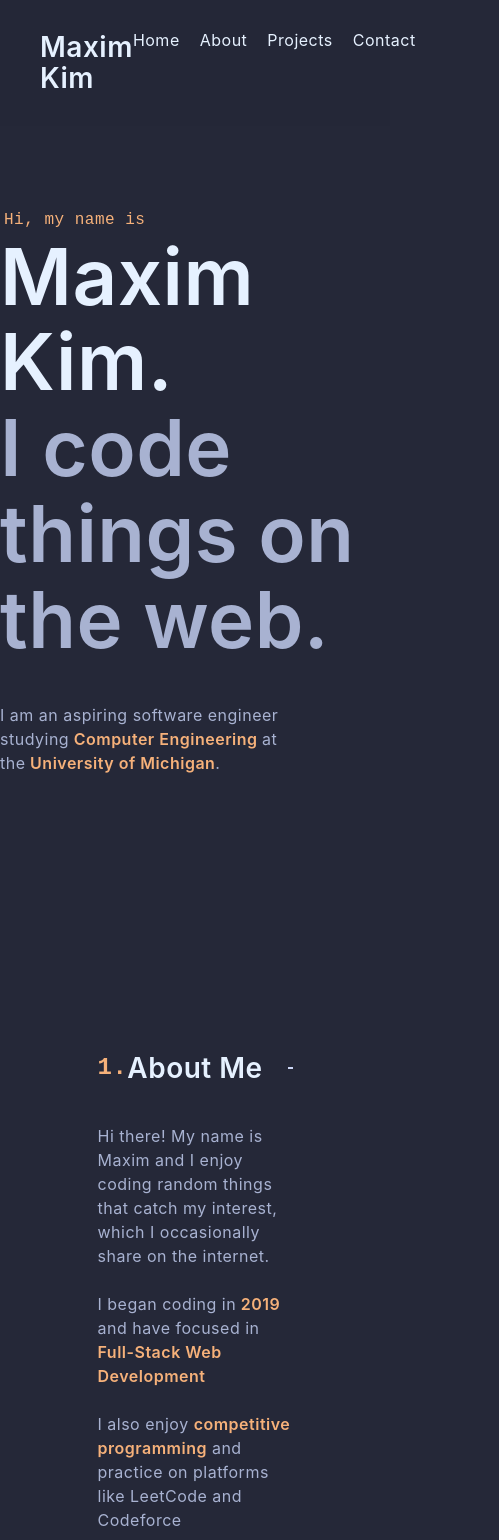
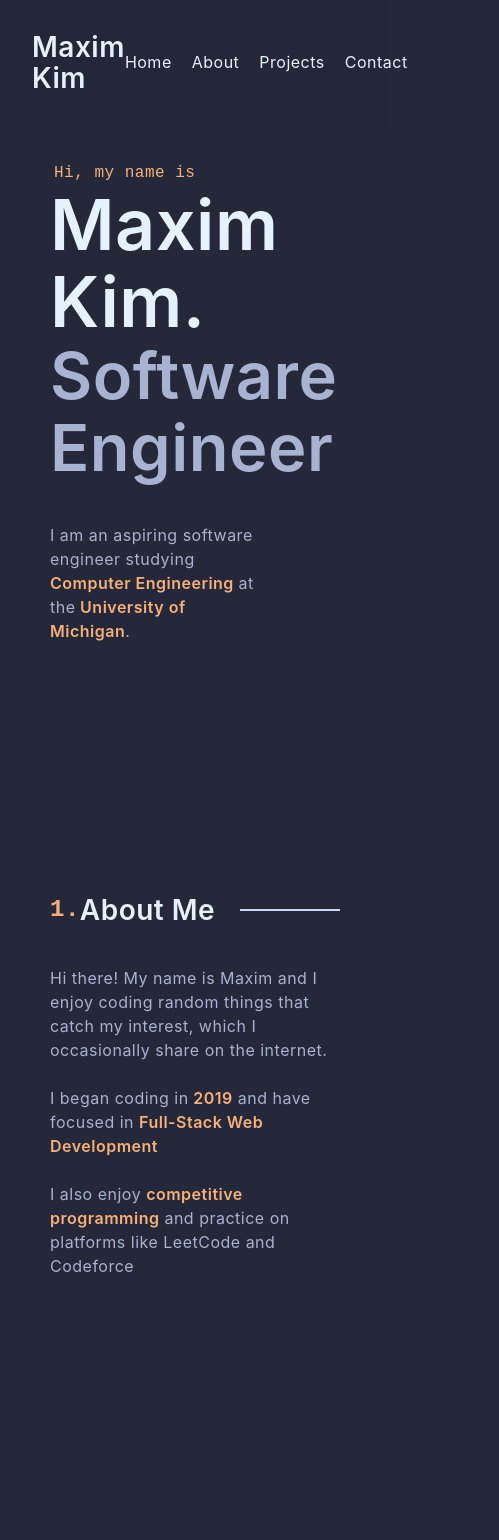
Before and after one commit to Maxim12313/portfolio, a Next.js app: page / in a window 390 px wide. Shown: the top 1540 px of the page, 499 px wide, since content can reach past the window. Built offline with nearby package versions, Linux system fonts and the light colour scheme.

Commit message:
allow phone dimension change

```diff
--- a/app/components/BigText.js
+++ b/app/components/BigText.js
@@ -1,13 +1,12 @@
 export default function BigText() {
   return (
-    <div className="flex flex-col w-full min-h-dvh items-center mt-52">
+    <div className="w-full min-h-dvh flex flex-col items-center justify-center">
+      <div className="flex flex-col w-full items-center widthManager">
         <a name="home"></a>
         <div className="flex flex-col justify-start items-start">
           <h4 className="p-1">Hi, my name is</h4>
-        <h1 className="text-[78px]">Maxim Kim.</h1>
-        <h1 className="text-[78px] text-light-slate">
-          I code things on the web.
-        </h1>
+          <h1 className="text-[70px]">Maxim Kim.</h1>
+          <h1 className="text-[65px] text-light-slate">Software Engineer</h1>
           <div className="text-wrap w-3/4">
             <p className="my-10">
               I am an aspiring software engineer studying
@@ -18,5 +17,6 @@
           </div>
         </div>
       </div>
+    </div>
   );
 }
--- a/app/components/Cursor.js
+++ b/app/components/Cursor.js
@@ -14,7 +14,7 @@
   };
 
   const cursor = (
-    <div>
+    <div className>
       <div
         className="fixed p-5 border-2 border-white rounded-full z-20 pointer-events-none
                    "
--- a/app/components/Footer.js
+++ b/app/components/Footer.js
@@ -1,6 +1,65 @@
 export default function Footer() {
   return (
     <footer className="w-full h-20 flex flex-col items-center justify-center">
+      <div className="flex flex-col p-2 items-center">
+        <div className="onlySmall flex flex-row items-center justify-start">
+          <a
+            href="https://github.com/Maxim12313"
+            target="_blank"
+            className="icon"
+          >
+            <svg
+              className="fill-inherit"
+              xmlns="http://www.w3.org/2000/svg"
+              width="24"
+              height="24"
+              viewBox="0 0 24 24"
+            >
+              <path d="M12 0c-6.626 0-12 5.373-12 12 0 5.302 3.438 9.8 8.207 11.387.599.111.793-.261.793-.577v-2.234c-3.338.726-4.033-1.416-4.033-1.416-.546-1.387-1.333-1.756-1.333-1.756-1.089-.745.083-.729.083-.729 1.205.084 1.839 1.237 1.839 1.237 1.07 1.834 2.807 1.304 3.492.997.107-.775.418-1.305.762-1.604-2.665-.305-5.467-1.334-5.467-5.931 0-1.311.469-2.381 1.236-3.221-.124-.303-.535-1.524.117-3.176 0 0 1.008-.322 3.301 1.23.957-.266 1.983-.399 3.003-.404 1.02.005 2.047.138 3.006.404 2.291-1.552 3.297-1.23 3.297-1.23.653 1.653.242 2.874.118 3.176.77.84 1.235 1.911 1.235 3.221 0 4.609-2.807 5.624-5.479 5.921.43.372.823 1.102.823 2.222v3.293c0 .319.192.694.801.576 4.765-1.589 8.199-6.086 8.199-11.386 0-6.627-5.373-12-12-12z" />
+            </svg>
+          </a>
+          <a
+            href="https://www.linkedin.com/in/maxim-kim-b057bb240/"
+            target="_blank"
+            className="icon"
+          >
+            <svg
+              className="fill-inherit"
+              xmlns="http://www.w3.org/2000/svg"
+              width="24"
+              height="24"
+              viewBox="0 0 24 24"
+            >
+              <path d="M19 0h-14c-2.761 0-5 2.239-5 5v14c0 2.761 2.239 5 5 5h14c2.762 0 5-2.239 5-5v-14c0-2.761-2.238-5-5-5zm-11 19h-3v-11h3v11zm-1.5-12.268c-.966 0-1.75-.79-1.75-1.764s.784-1.764 1.75-1.764 1.75.79 1.75 1.764-.783 1.764-1.75 1.764zm13.5 12.268h-3v-5.604c0-3.368-4-3.113-4 0v5.604h-3v-11h3v1.765c1.396-2.586 7-2.777 7 2.476v6.759z" />
+            </svg>
+          </a>
+          <a
+            href="https://leetcode.com/u/maxi24/"
+            target="_blank"
+            className="icon"
+          >
+            <svg
+              className="fill-inherit"
+              xmlns="http://www.w3.org/2000/svg"
+              width="24"
+              height="24"
+              viewBox="0 0 24 24"
+            >
+              <path d="M13.483 0a1.37 1.37 0 0 0-.961.438L7.116 6.226l-3.854 4.126a5.3 5.3 0 0 0-1.209 2.104a5 5 0 0 0-.125.513a5.5 5.5 0 0 0 .062 2.362a6 6 0 0 0 .349 1.017a5.9 5.9 0 0 0 1.271 1.818l4.277 4.193l.039.038c2.248 2.165 5.852 2.133 8.063-.074l2.396-2.392c.54-.54.54-1.414.003-1.955a1.38 1.38 0 0 0-1.951-.003l-2.396 2.392a3.02 3.02 0 0 1-4.205.038l-.02-.019l-4.276-4.193c-.652-.64-.972-1.469-.948-2.263a2.7 2.7 0 0 1 .066-.523a2.55 2.55 0 0 1 .619-1.164L9.13 8.114c1.058-1.134 3.204-1.27 4.43-.278l3.501 2.831c.593.48 1.461.387 1.94-.207a1.384 1.384 0 0 0-.207-1.943l-3.5-2.831c-.8-.647-1.766-1.045-2.774-1.202l2.015-2.158A1.384 1.384 0 0 0 13.483 0m-2.866 12.815a1.38 1.38 0 0 0-1.38 1.382a1.38 1.38 0 0 0 1.38 1.382H20.79a1.38 1.38 0 0 0 1.38-1.382a1.38 1.38 0 0 0-1.38-1.382z" />
+            </svg>
+          </a>
+          <a href="mailto:maximk@umich.edu" target="_blank" className="icon">
+            <svg
+              className="fill-inherit"
+              xmlns="http://www.w3.org/2000/svg"
+              width="24"
+              height="24"
+              viewBox="0 0 24 24"
+            >
+              <path d="M0 3v18h24v-18h-24zm6.623 7.929l-4.623 5.712v-9.458l4.623 3.746zm-4.141-5.929h19.035l-9.517 7.713-9.518-7.713zm5.694 7.188l3.824 3.099 3.83-3.104 5.612 6.817h-18.779l5.513-6.812zm9.208-1.264l4.616-3.741v9.348l-4.616-5.607z" />
+            </svg>
+          </a>
+        </div>
         <a
           className="text-slate font-mono text-[14px] p-2 hover:text-color4 duration-200 hover:text-[15px]"
           href="https://github.com/Maxim12313/portfolio"
@@ -8,6 +67,7 @@
         >
           By Maxim Kim
         </a>
+      </div>
     </footer>
   );
 }
--- a/app/components/Navbar.js
+++ b/app/components/Navbar.js
@@ -1,8 +1,8 @@
 export default function Navbar() {
   return (
     <div className="fixed top-0 left-0 z-10 backdrop-blur-lg blur-color">
-      <div className="flex py-8 px-10 w-dvw">
-        <div className="flex w-full flex-row justify-between">
+      <div className="flex py-8 px-8 w-dvw">
+        <div className="flex w-full flex-row justify-between items-center">
           <div>
             <h2>
               <a
--- a/app/components/ProjectBox.js
+++ b/app/components/ProjectBox.js
@@ -30,7 +30,7 @@
         alt="preview image"
         className="rounded-lg max-w-20"
       />
-      <div className="flex flex-col space-y-2">
+      <div className="flex flex-col space-y-2 w-full">
         <div className="flex flex-row justify-between">
           <h2 className="text-xl text-lightest-slate">{name}</h2>
           <h2 className="text-base">{date}</h2>
--- a/app/components/Projects.js
+++ b/app/components/Projects.js
@@ -12,7 +12,7 @@
 
 export default function Projects() {
   return (
-    <div className="flex flex-col w-1/2 items-start mb-40">
+    <div className="flex flex-col items-start mb-40 widthManager">
       <Title number="2. " description="Projects " name="projects" />
       <ProjectBox
         name="Type Challenger"
--- a/app/components/Section.js
+++ b/app/components/Section.js
@@ -1,7 +1,7 @@
 import Title from "./Title";
 export default function Section({ number, description, content, name }) {
   return (
-    <div className="flex flex-row w-1/2 mb-40">
+    <div className="widthManager flex flex-row  mb-40">
       <div className="flex flex-col items-start w-full">
         <Title number={number} description={description} name={name} />
         {content}
--- a/app/globals.css
+++ b/app/globals.css
@@ -186,8 +186,24 @@
   }
 }
 
-@media (max-width: 1300px) {
+@media (max-width: 1000px) {
   .onlyBig {
     display: none;
   }
+
+  .widthManager {
+    padding: 50px;
+    width: 100%;
   }
+}
+
+@media (min-width: 1000px) {
+  .onlySmall {
+    display: none;
+  }
+
+  .widthManager {
+    /* padding: 300px; */
+    width: 50%;
+  }
+}
```
Lines whose indentation alone changed are shown as unchanged.
